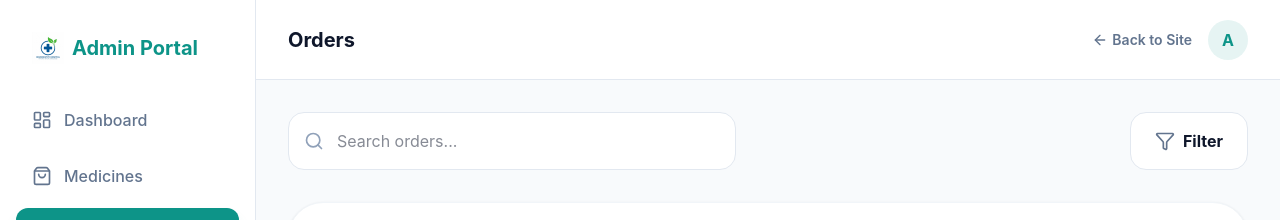
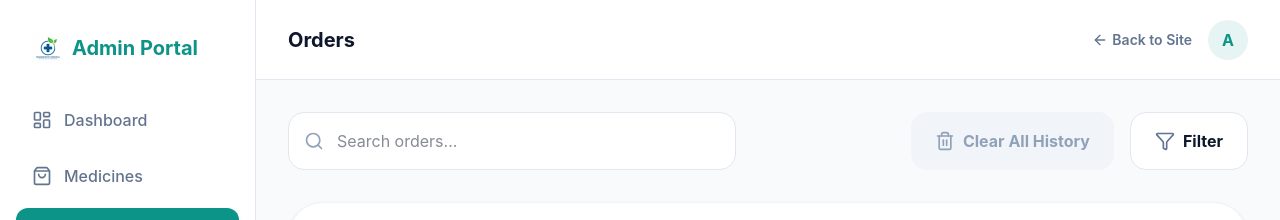
Before and after one commit to Bharath-Aadhya-Intelligence/Clinic-Management-Website, a React (Vite) app: page /admin/orders in a window 1280 px wide. Shown: the top 220 px of the page. Built offline with nearby package versions, Linux system fonts and the light colour scheme; no server answers; sample sign-in values are in the browser's storage.

Commit message:
feat: add order management page and API service for tracking and updating customer orders

```diff
--- a/src/api/orders.js
+++ b/src/api/orders.js
@@ -19,3 +19,8 @@ export const deleteOrder = async (id) => {
   const response = await client.delete(`/orders/admin/${id}`);
   return response.data;
 };
+
+export const clearAllOrders = async () => {
+  const response = await client.delete('/orders/admin/clear-all');
+  return response.data;
+};
--- a/src/pages/OrderManagement.jsx
+++ b/src/pages/OrderManagement.jsx
@@ -1,7 +1,7 @@
 import React, { useState, useEffect } from 'react';
-import { Search, Filter, EllipsisVertical, CheckCircle, Clock, PhoneCall, Loader2 } from 'lucide-react';
+import { Search, Filter, EllipsisVertical, CheckCircle, Clock, PhoneCall, Loader2, Trash2 } from 'lucide-react';
 import toast from 'react-hot-toast';
-import { getAdminOrders, updateOrderStatus } from '../api/orders';
+import { getAdminOrders, updateOrderStatus, clearAllOrders } from '../api/orders';
 import OrderDetailModal from '../components/OrderDetailModal';
 
 const OrderManagement = () => {
@@ -9,6 +9,7 @@ const OrderManagement = () => {
   const [loading, setLoading] = useState(true);
   const [selectedOrder, setSelectedOrder] = useState(null);
   const [isModalOpen, setIsModalOpen] = useState(false);
+  const [isClearing, setIsClearing] = useState(false);
 
   useEffect(() => {
     fetchOrders();
@@ -22,6 +23,22 @@ const OrderManagement = () => {
       console.error('Failed to fetch orders');
     } finally {
       setLoading(false);
+    }
+  };
+
+  const handleClearHistory = async () => {
+    if (window.confirm('Are you absolutely sure you want to clear ALL order history? This action cannot be undone.')) {
+      setIsClearing(true);
+      try {
+        await clearAllOrders();
+        setOrders([]);
+        toast.success('All order history has been cleared.');
+      } catch (error) {
+        console.error('Failed to clear orders');
+        toast.error('Failed to clear order history.');
+      } finally {
+        setIsClearing(false);
+      }
     }
   };
 
@@ -61,6 +78,14 @@ const OrderManagement = () => {
         )}
 
         <div className="flex gap-4">
+          <button
+            onClick={handleClearHistory}
+            disabled={isClearing || orders.length === 0}
+            className={`flex items-center space-x-2 px-6 py-4 rounded-2xl font-bold transition-all shadow-lg active:scale-95 ${orders.length === 0 ? 'bg-slate-100 text-slate-400 cursor-not-allowed shadow-none' : 'bg-red-50 text-red-600 border border-red-100 hover:bg-red-100 shadow-red-500/10'}`}
+          >
+            <Trash2 className="h-5 w-5" />
+            <span>{isClearing ? 'Clearing...' : 'Clear All History'}</span>
+          </button>
            <button className="flex items-center space-x-2 px-6 py-4 bg-white dark:bg-slate-900 border border-slate-200 dark:border-slate-800 rounded-2xl font-bold hover:bg-slate-50 transition-all">
             <Filter className="h-5 w-5 text-slate-500" />
             <span>Filter</span>
```
